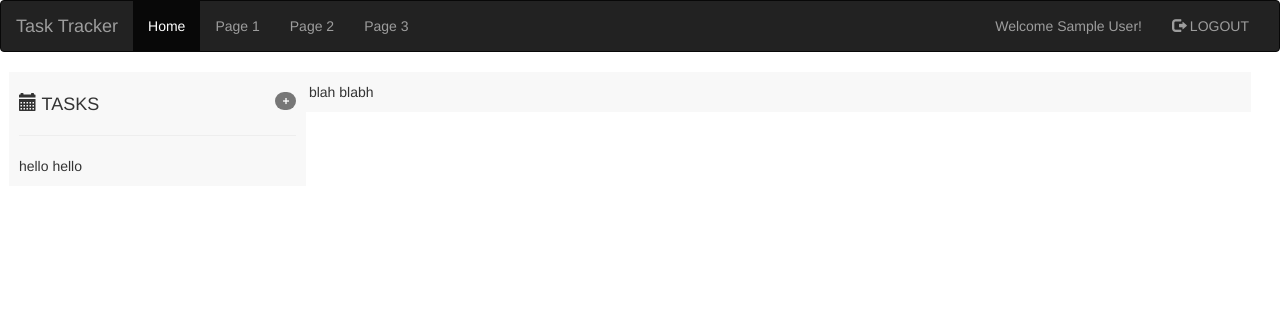
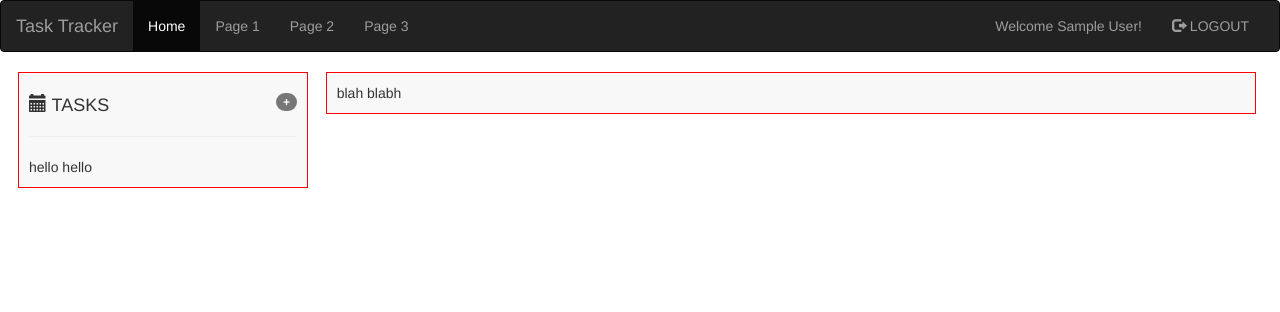
Before and after one commit to jennLam/task-assign, a Flask app: page /user/1 in a window 1280 px wide. Shown: the top 312 px of the page. Run offline with Flask 2, Linux system fonts and the light colour scheme; the visitor is signed in with stand-in values (Sample User, id 1); data comes from the database, SQL or seed files in the repository; some libraries are stand-ins or nearby versions.

Commit message:
Fixed formatting.

```diff
--- a/static/tasktracker.css
+++ b/static/tasktracker.css
@@ -1,4 +1,4 @@
-.container {
+.home {
 margin: 0;
 position: absolute;
 top: 50%;
@@ -10,20 +10,20 @@ transform: translate(-50%, -50%);
   width: 100%;
   float: left;
   padding: 10px;
-  margin-left: 3%;
-  margin-right: 3%;
+  margin-left: 1%;
+  margin-right: 10px;
   background-color: #f8f8f8;
-  border: 0px solid red;
+  border: 1px solid red;
 }
 
 .main {
   width: 100%;
   float: right;
   padding: 10px;
-  margin-left: 30%;
-  margin-right: 3%;
+  margin-left: 10px;
+  margin-right: 1%;
   background-color: #f8f8f8;
-  border: 0px solid red;
+  border: 1px solid red;
 }
 .alert {
     width: 100%;
--- a/templates/base.html
+++ b/templates/base.html
@@ -12,6 +12,9 @@
 
   </head>
   <body>
+    <div class="container-fluid">
+      <div class="row">
+        <div class="col-sm-12-offset-0">
 
     <nav class="navbar navbar-inverse">
       <div class="container-fluid">
@@ -49,12 +52,15 @@
         </div>
       </div>
     </nav>
+  </div>
+  </div>
+
 
       <div class="row">
 
 
     {% if session.get("user_id") %}
-  <div class="col-sm-3">
+    <div class="col-sm-3 col-lg-3">
       <div class="sidebar">
         <h4 class="header"><span class="glyphicon glyphicon-calendar"></span> TASKS
           <a href class="badge pull-right" data-toggle="modal" data-target="#addTask">+</a>
@@ -66,7 +72,7 @@
 
       </div>
     </div>
-  <div class="col-sm-9">
+    <div class="col-sm-9 col-lg-9">
 
       <div class="main">
 
@@ -79,6 +85,7 @@
 
 
     {% endif %}
+  </div>
 </div>
 
   <div id="addTask" class="modal fade" role="dialog">
```
Lines whose indentation alone changed are shown as unchanged.
